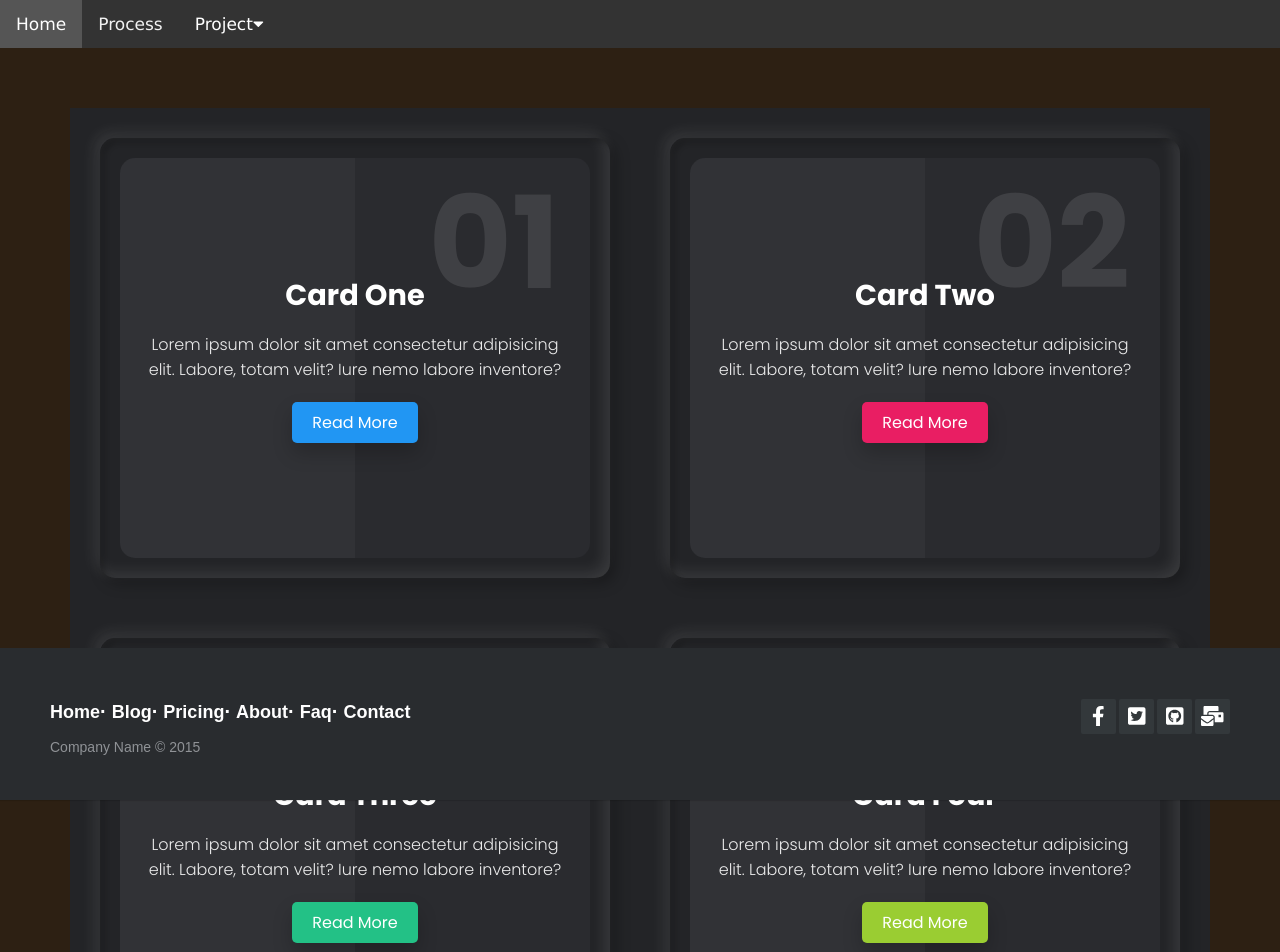
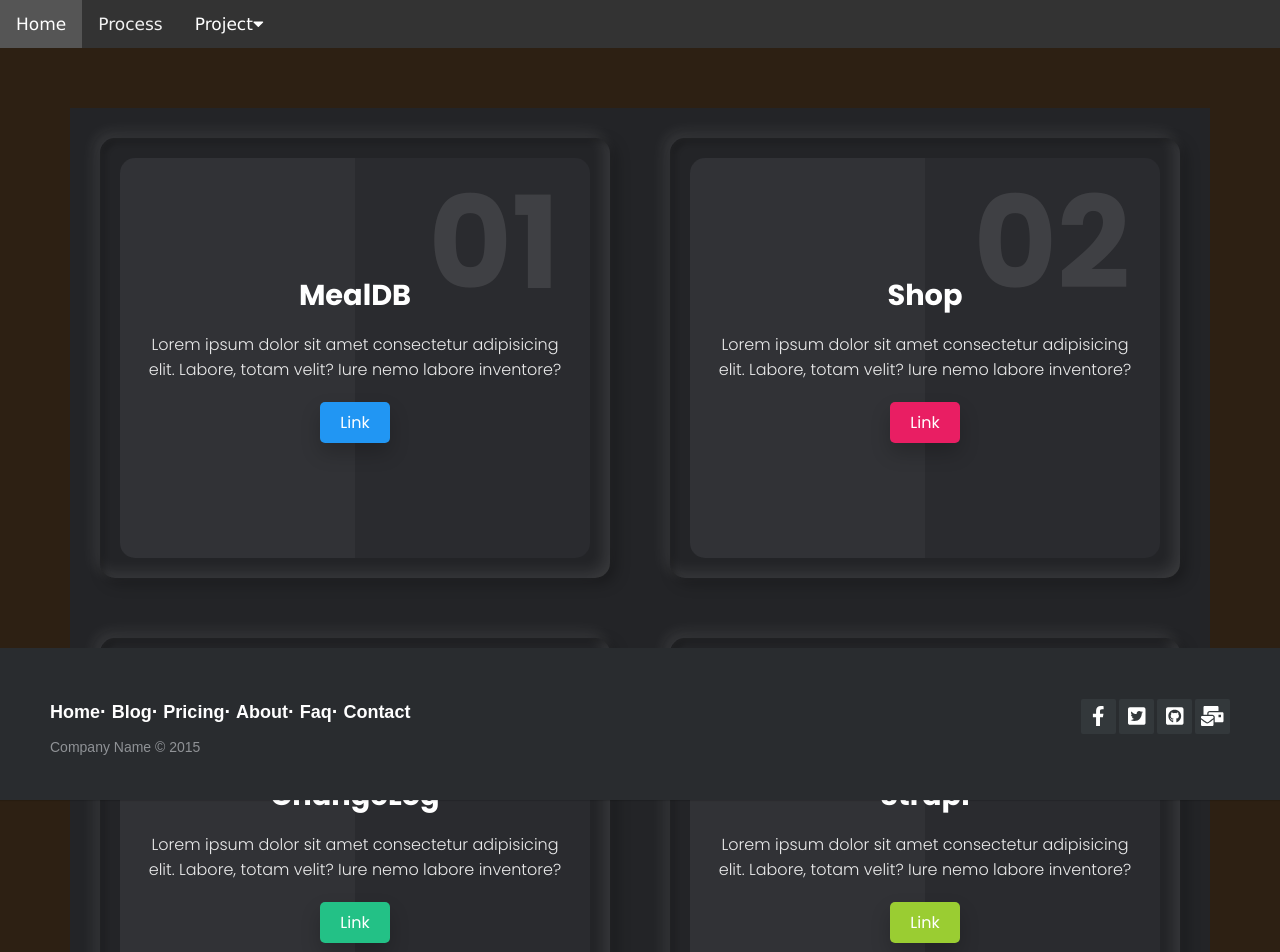
Before and after one commit to 208417021/next-proj-1N-demo, a Next.js app: page / in a window 1280 px wide. Shown: the top 952 px of the page. Built offline with nearby package versions, Linux system fonts and the light colour scheme.

Commit message:
UPDATE homepage link

```diff
--- a/pages/index.js
+++ b/pages/index.js
@@ -11,9 +11,9 @@
                     <div className={styles.box}>
                         <div className={styles.content}>
                             <h2>01</h2>
-                            <h3>Card One</h3>
+                            <h3>MealDB</h3>
                             <p>Lorem ipsum dolor sit amet consectetur adipisicing elit. Labore, totam velit? Iure nemo labore inventore?</p>
-                            <a href="#">Read More</a>
+                            <a href="/project/meals">Link</a>
                         </div>
                     </div>
                 </div>
@@ -22,9 +22,9 @@
                         <div className={styles.box}>
                             <div className={styles.content}>
                                 <h2>02</h2>
-                                <h3>Card Two</h3>
+                                <h3>Shop</h3>
                                 <p>Lorem ipsum dolor sit amet consectetur adipisicing elit. Labore, totam velit? Iure nemo labore inventore?</p>
-                                <a href="#">Read More</a>
+                                <a href="/project/shop">Link</a>
                             </div>
                         </div>
                 </div>
@@ -33,9 +33,9 @@
                         <div className={styles.box}>
                             <div className={styles.content}>
                                 <h2>03</h2>
-                                <h3>Card Three</h3>
+                                <h3>ChangeLog</h3>
                                 <p>Lorem ipsum dolor sit amet consectetur adipisicing elit. Labore, totam velit? Iure nemo labore inventore?</p>
-                                <a href="#">Read More</a>
+                                <a href="/project/process">Link</a>
                             </div>
                         </div>
                 </div>
@@ -44,9 +44,9 @@
                         <div className={styles.box}>
                             <div className={styles.content}>
                                 <h2>04</h2>
-                                <h3>Card Four</h3>
+                                <h3>Strapi</h3>
                                 <p>Lorem ipsum dolor sit amet consectetur adipisicing elit. Labore, totam velit? Iure nemo labore inventore?</p>
-                                <a href="#">Read More</a>
+                                <a href="https://strapi-demo-208417021.herokuapp.com/">Link</a>
                             </div>
                         </div>
                 </div>
--- a/pages/project/process.js
+++ b/pages/project/process.js
@@ -29,7 +29,7 @@
             <p>2. Strapi post到Cloudinary正常，一張圖片生成三張圖(原始、預覽用、壓縮圖)</p>
             <p>3. 將Strapi depoly部屬至Heroku</p>
             <p>4. 為配合Project需求，參考網路資源；建立Shop頁面，使得Strapi之上傳圖片可以被運用到</p>
-            <p>5. 修該部分細節(navbar連結、每頁title等)</p>
+            <p>5. 修改一些細節(navbar連結、每頁title、首頁Index連結等)</p>
         </Layout>
     )
 }
```
